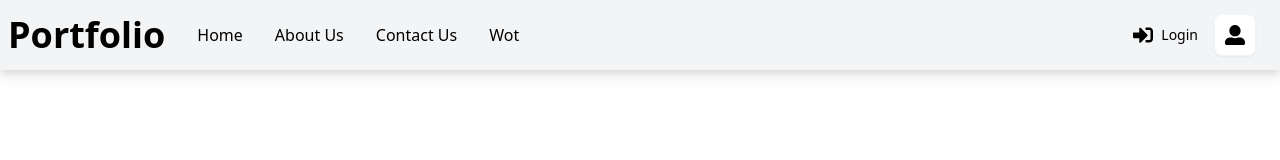
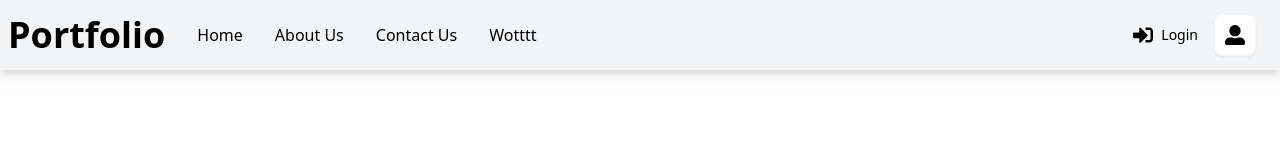
Before and after one commit to geremytyt/portfolio, a React (Create React App) app: page / in a window 1280 px wide. Shown: the top 160 px of the page. Built offline with nearby package versions, Linux system fonts and the light colour scheme.

Commit message:
pls work

```diff
--- a/src/components/navigation.js
+++ b/src/components/navigation.js
@@ -32,7 +32,7 @@ function Navigation() {
             Contact Us
         </li>
         <li className='cursor-pointer relative group hover:bg-white hover:text-green-600 hover:rounded-lg'>
-            Wot
+            Wotttt
         </li>
       </ul>
     </div>
```
